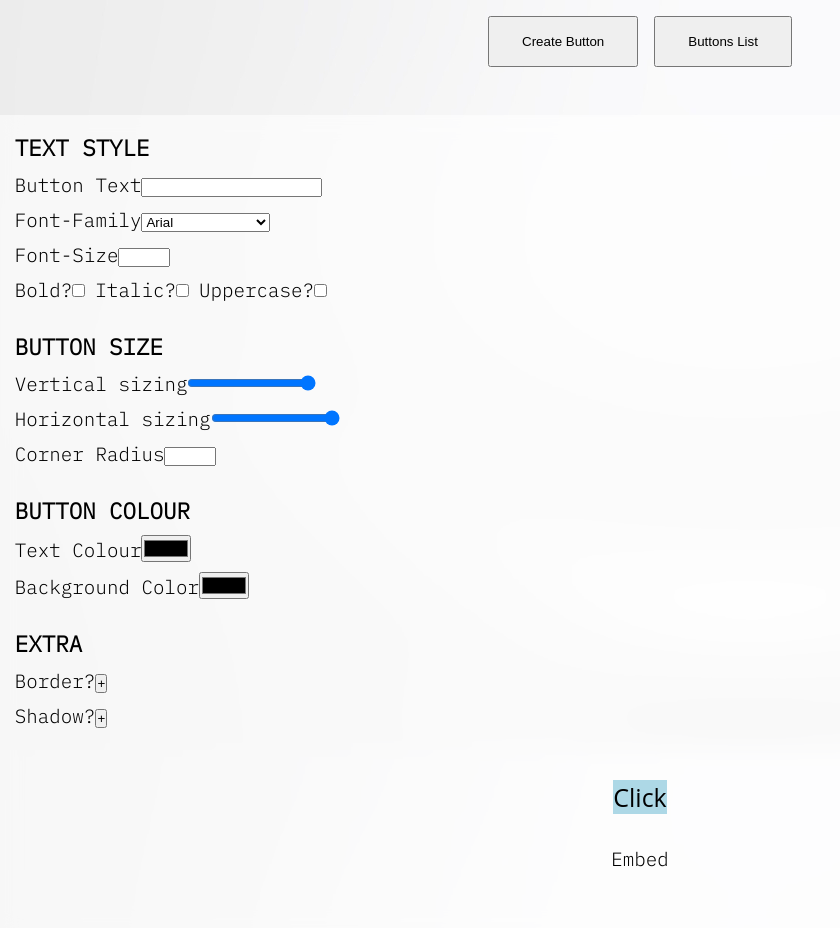
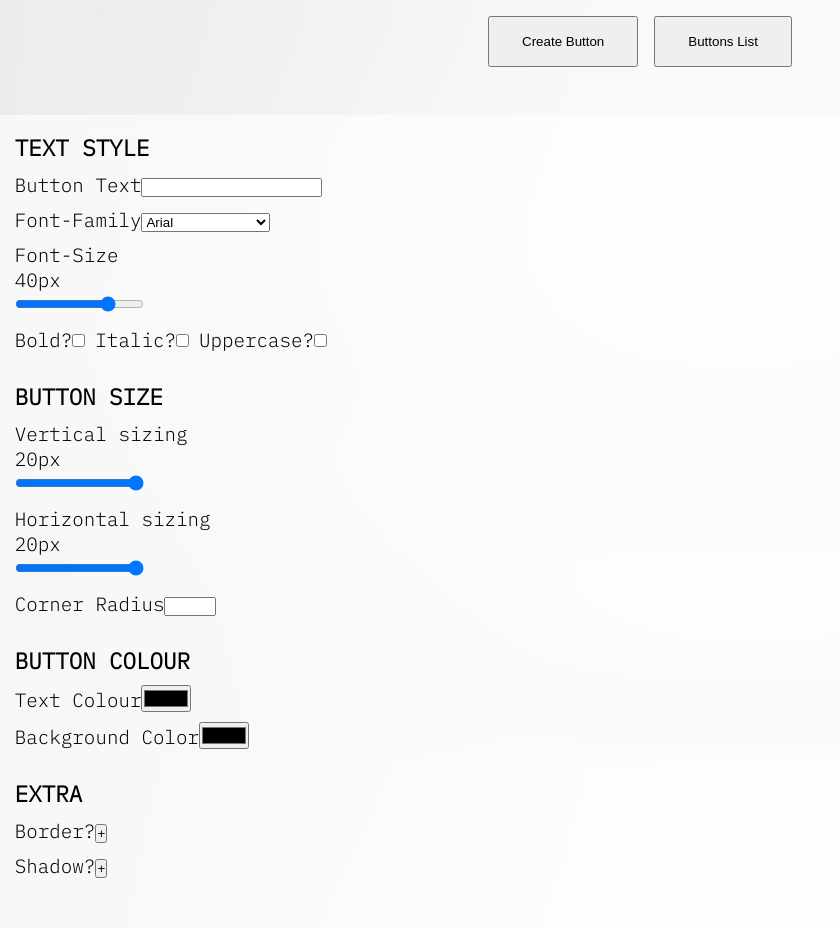
Before and after one commit to Antonimason/Crazy-buttons, a React (Create React App) app: page / in a window 1280 px wide. Shown: the top 928 px of the page, without its empty margins (0-840 px from the left). Built offline with nearby package versions, Linux system fonts and the light colour scheme.

Commit message:
test size

```diff
--- a/src/Layouts/BuildButton.jsx
+++ b/src/Layouts/BuildButton.jsx
@@ -23,7 +23,7 @@
                     <option value="Impact">Impact</option>
                 </select></label>
 
-                <label>Font-Size<input name="fontsize" type="number" min='25' max='60' onChange={(e) =>{dispatch(fontsize(e.target.value))}}/></label>
+                <label>Font-Size <p>{list.size}</p><input name="fontsize" type="range" min='20' max='60' onChange={(e) =>{dispatch(fontsize(e.target.value))}}/></label>
                 <div className="text__inline">
                     <label>Bold?<input type="checkbox" onChange={(e)=>{e.target.checked ? dispatch(isBold(true)) : dispatch(isBold(false))}}/></label>
                     <label>Italic?<input type="checkbox" onChange={(e)=>{e.target.checked ? dispatch(isItalic(true)) : dispatch(isItalic(false))}}/></label>
@@ -34,9 +34,9 @@
             </div>
             <div className="buttonbuild__sizing">
                 <h3 className="title">BUTTON SIZE</h3>
-                <label>Vertical sizing
+                <label>Vertical sizing <p>{list.padding[0]}</p>
                 <input name="padding" type="range" min='0' max='40'  onChange={(e) =>{dispatch(pYValue(e.target.value))}}/></label>
-                <label>Horizontal sizing
+                <label>Horizontal sizing <p>{list.padding[1]}</p>
                 <input name="padding" type="range" min='0' max='40'  onChange={(e) =>{dispatch(pXValue(e.target.value))}}/></label>
                 <label>Corner Radius<input type="number" min="0" max="50" onChange={(e)=>{dispatch(rad(e.target.value))}}/></label>
             </div>
--- a/src/Redux/builtButton.js
+++ b/src/Redux/builtButton.js
@@ -6,8 +6,8 @@
         list:{
             name:"Click",
             family: "Open Sans",
-            size:"25px",
-            padding:["0px","0px"],
+            size:"40px",
+            padding:["20px","20px"],
             color:"black",
             background:"lightblue",
             radius:"none",
```
